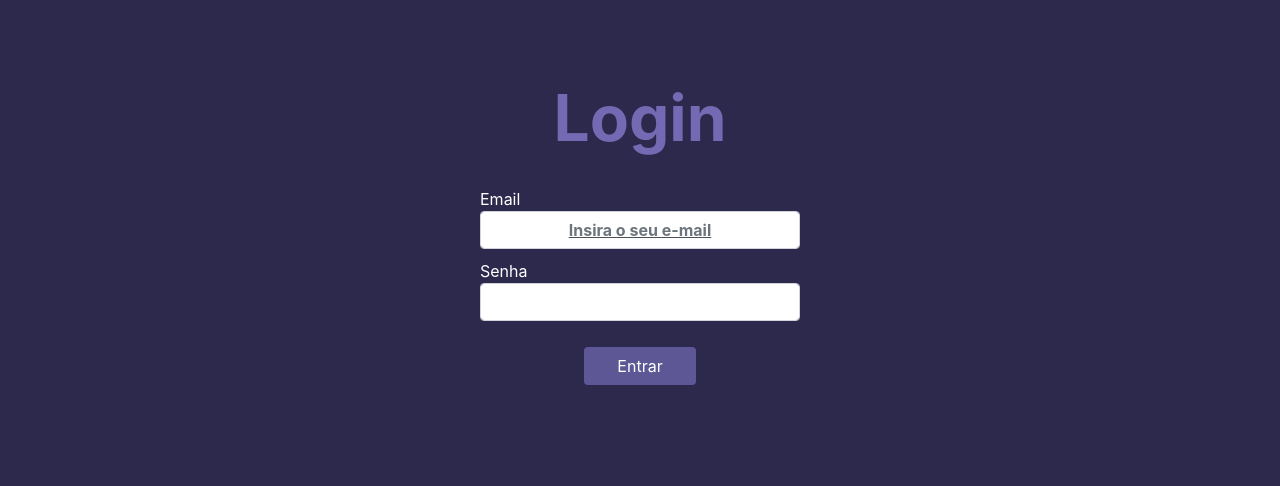
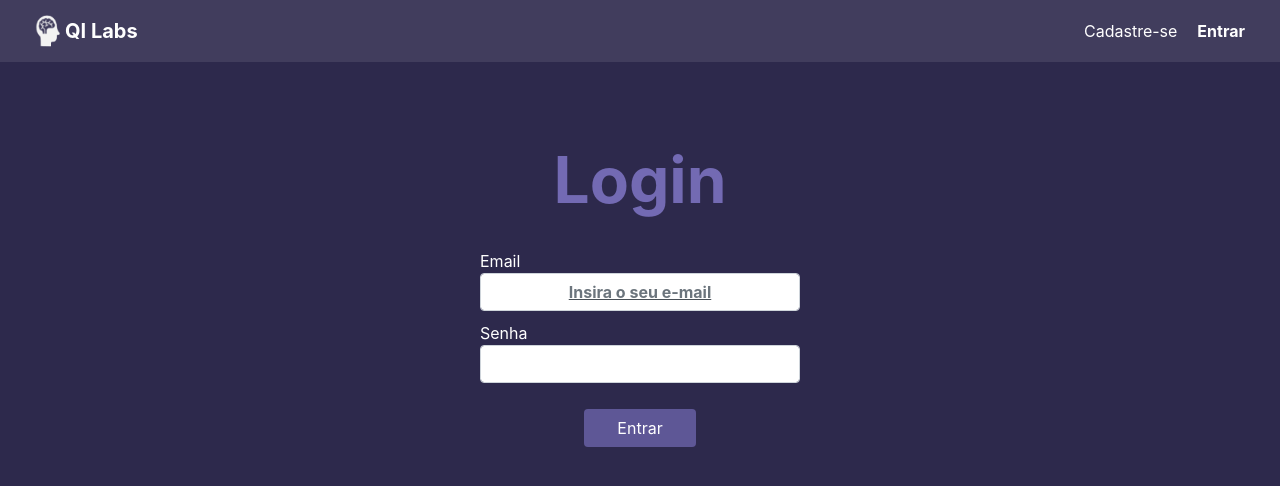
Before and after one commit to VinnenLM/prog-web-1-reactjs, a React (Create React App) app: page / in a window 1280 px wide. Shown: the top 486 px of the page. Built offline with nearby package versions, Linux system fonts and the light colour scheme.

Commit message:
Adicionado o componente de navbar para todas as páginas

```diff
--- a/src/App.js
+++ b/src/App.js
@@ -10,10 +10,12 @@ import EditarColecao from './view/editar-colecao';
 import Index from './view/index';
 import NovaColecao from './view/nova-colecao';
 import NovoCartao from './view/novo-cartao';
+import NavBar from './components/navbar';
 
 function App() {
   return (
     <BrowserRouter>
+      <NavBar />
       <Routes>
         <Route exact path='/' element={<Login />} />
         <Route exact path='/login' element={<Login />} />
--- a/src/components/navbar/index.js
+++ b/src/components/navbar/index.js
@@ -0,0 +1,22 @@
+import EstiloNavBar from './navbar.module.css';
+import Logo from '../../assets/img/logo.png';
+import { Link } from 'react-router-dom';
+
+function NavBar() {
+    return (
+        <header className={EstiloNavBar.header}>
+            <div className={EstiloNavBar.header__menu}>
+                <div className={EstiloNavBar.logo}>
+                    <img src={Logo} alt="Logo QI Labs" />
+                    <span>QI Labs</span>
+                </div>
+                <div className={EstiloNavBar.opcoes}>
+                    <Link to="/cadastro">Cadastre-se</Link>
+                    <Link to="/login" className={EstiloNavBar.entrar}>Entrar</Link>
+                </div>
+            </div>
+        </header>
+    );
+}
+
+export default NavBar;
--- /dev/null
+++ b/src/components/navbar/navbar.module.css
@@ -0,0 +1,32 @@
+.header {
+    background-color: #413d5d;
+    vertical-align: middle;
+    padding: 15px;
+}
+
+.header__menu {
+    display: flex;
+    justify-content: space-between;
+    margin: 0 20px;
+}
+
+.logo > span{
+    font-weight: bold;
+    font-size: 20px;
+    margin-left: 5px;
+    vertical-align: middle;
+}
+
+.logo > img {
+    width: 25px;
+}
+
+.opcoes > a{
+    line-height: 2rem;
+    color: white;
+}
+
+.entrar{
+    font-weight: bold;
+    margin-left: 20px;
+}
```
Also changed, not shown: src/components/navbar/navbar.css (deleted).
